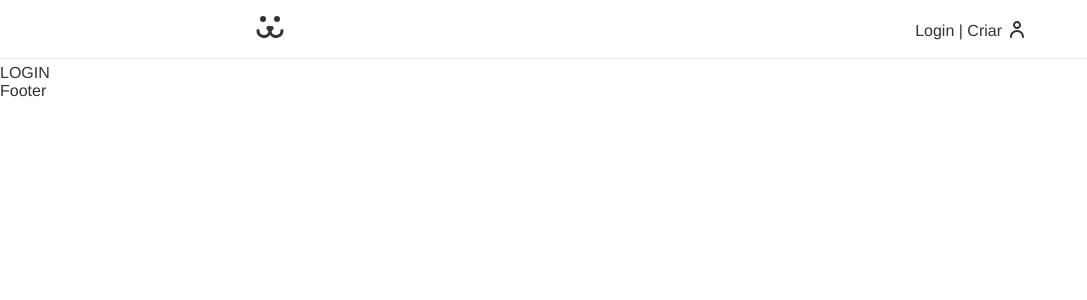
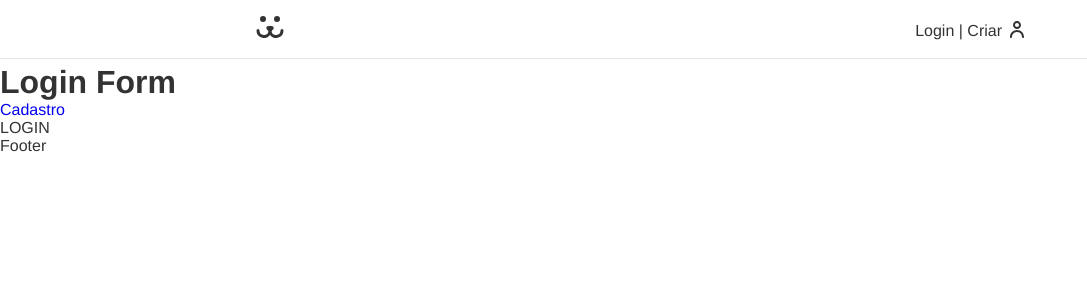
Before and after one commit to gustavocabraltv/origamid-react, a React (Create React App) app: page /login in a window 1280 px wide. Shown: the top 300 px of the page, without its empty margins (0-1087 px from the left). Built offline with nearby package versions, Linux system fonts and the light colour scheme.

Commit message:
Routes added

```diff
--- a/src/App.js
+++ b/src/App.js
@@ -2,11 +2,11 @@ import React from 'react';
 import Header from './components/Header'
 import Footer from './components/Footer'
 import Home from './components/Home'
-import Login from './components/Login'
+import Login from './components/Login/Login'
 import  './App.css'
 
-
 import {BrowserRouter as Router, Routes, Route} from 'react-router-dom'
+import LoginForm from './components/Login/LoginForm';
 
 
 function App() {
@@ -15,7 +15,8 @@ function App() {
       <Header/>
       <Routes>
         <Route path='/' element={<Home/>}/>
-         <Route path='/login' element={<Login/>}/>
+         <Route path='/login/*' element={<Login/>}/>
+
       </Routes>
 
 
--- a/src/components/Login.js
+++ /dev/null
@@ -1,10 +0,0 @@
-import React from 'react'
-
-const Login = () => {
-    return(
-    <div>
-        <p>LOGIN</p>
-    </div>)
-}
-
-export default Login
--- /dev/null
+++ b/src/components/Login/Login.js
@@ -0,0 +1,17 @@
+import React from 'react'
+import {Routes, Route} from 'react-router-dom'
+import LoginCreate from './LoginCreate'
+import LoginForm from './LoginForm'
+
+const Login = () => {
+    return(
+    <div>
+        <Routes>
+            <Route path='/' element={<LoginForm/>}/>
+            <Route path='criar' element={<LoginCreate/>}/>
+        </Routes>
+        <p>LOGIN</p>
+    </div>)
+}
+
+export default Login
--- /dev/null
+++ b/src/components/Login/LoginCreate.js
@@ -0,0 +1,11 @@
+import React from 'react'
+import {Routes, Route} from 'react-router-dom'
+
+const LoginCreate = () => {
+    return(
+    <div>
+        <p>Login Create</p>
+    </div>)
+}
+
+export default LoginCreate
--- /dev/null
+++ b/src/components/Login/LoginForm.js
@@ -0,0 +1,12 @@
+import React from 'react'
+import {Routes, Route, Link} from 'react-router-dom'
+
+const LoginForm = () => {
+    return(
+    <div>
+        <h1>Login Form </h1>
+        <Link to='/login/criar'>Cadastro</Link>
+        </div>)
+    }
+
+export default LoginForm
```
Also changed, not shown: src/components/Login/Login.module.css (added).
